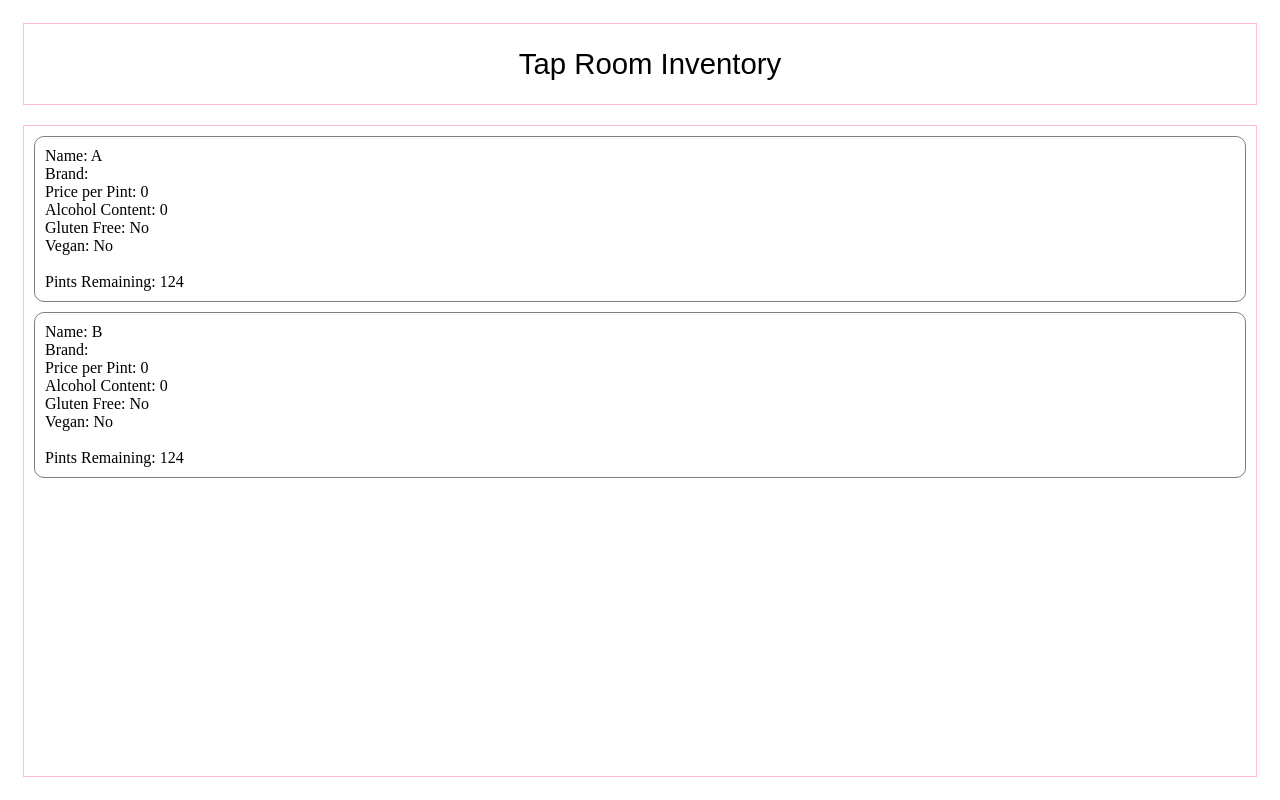
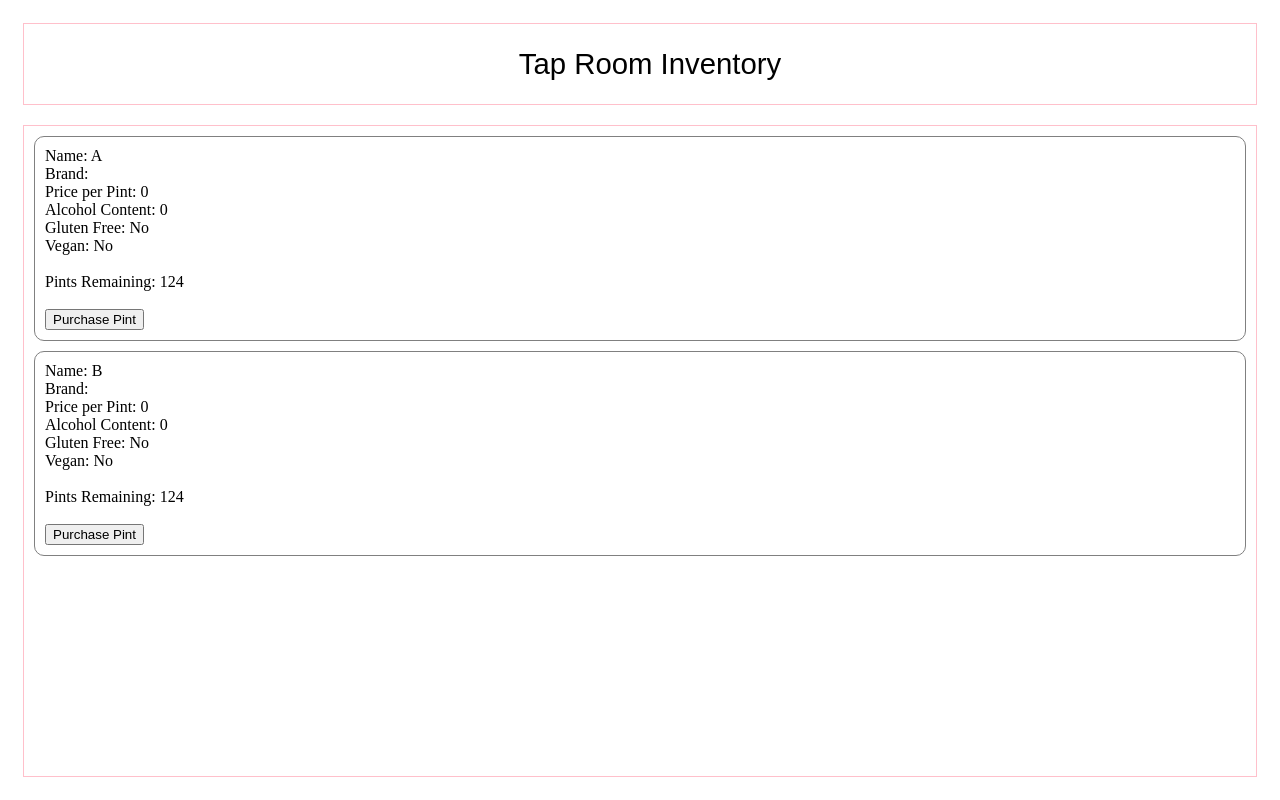
Before and after one commit to kentpmckinney/epi-tap-room, a React (Create React App) app: page / in a window 1280 px wide. Built offline with nearby package versions, Linux system fonts and the light colour scheme.

Commit message:
add button to purchase a pint

```diff
--- a/src/components/KegList/KegList.jsx
+++ b/src/components/KegList/KegList.jsx
@@ -1,4 +1,5 @@
 import React from 'react';
+import { v4 } from 'uuid';
 import Keg from '../Keg/Keg';
 import data from '../../data.json';
 import './KegList.scss';
@@ -9,33 +10,51 @@ class KegList extends React.Component {
     this.state = {
       kegs: data.kegs
     };
+    this.state.kegs.forEach(keg => {
+      keg.key = v4();
+    });
+  }
+
+  handleClickPurchasePint = (pintsPurchased, key) => {
+    const kegs = this.state.kegs;
+    let newKegs = kegs.map(keg => {
+      if (keg.key === key) {
+        let newKeg = keg;
+        newKeg.pintsRemaining -= pintsPurchased;
+        return newKeg;
+      }
+      else return keg;
+    });
+    this.setState({ kegs: newKegs });
   }
 
   render() {
-
     let ui = [];
     for (let i = 0; i < this.state.kegs.length; i++) {
       ui.push(
-        <Keg>
+        <Keg key={this.state.kegs[i].key}>
           <div><span>Name: </span><span>{this.state.kegs[i].name}</span></div>
           <div><span>Brand: </span><span>{this.state.kegs[i].brand}</span></div>
           <div><span>Price per Pint: </span><span>{this.state.kegs[i].pricePerPint}</span></div>
           <div><span>Alcohol Content: </span><span>{this.state.kegs[i].alcoholContent}</span></div>
           <div><span>Gluten Free: </span><span>{this.state.kegs[i].isGlutenFree ? 'Yes' : 'No'}</span></div>
           <div><span>Vegan: </span><span>{this.state.kegs[i].isVegan ? 'Yes' : 'No'}</span></div>
-          <br></br>
+          <br />
           <div><span>Pints Remaining: </span><span>{this.state.kegs[i].pintsRemaining}</span></div>
+          <br />
+          <button onClick={() => {
+            this.handleClickPurchasePint(1, this.state.kegs[i].key);
+          }} id={this.state.kegs[i].key}>Purchase Pint</button>
         </Keg>
       )
     }
-    console.log(ui)
+
     return (
       < div className="KegList" >
         {ui}
       </div >
     );
   }
-
 }
 
 export default KegList;
```
Also changed, not shown: 1 other file (tests, documents, lock files or other folders).
